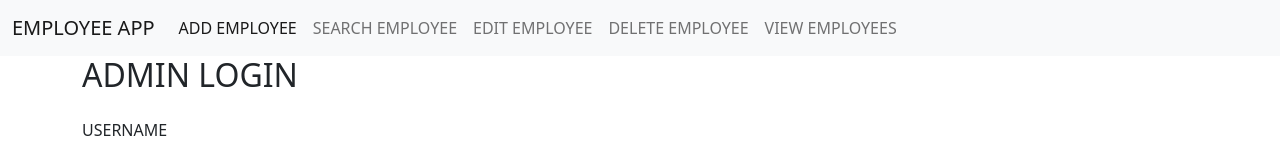
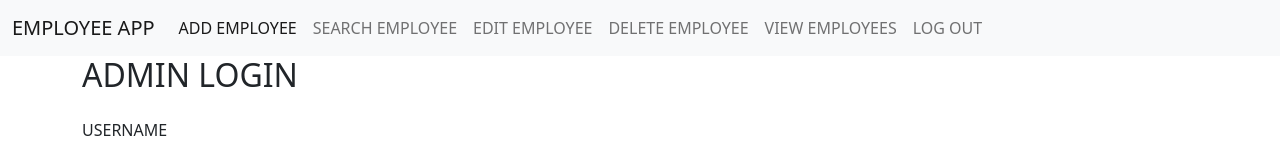
Before and after one commit to sruthy-nr/Employee-Angular-App, an Angular app: page / in a window 1280 px wide. Shown: the top 148 px of the page. Built offline with nearby package versions, Linux system fonts and the light colour scheme.

Commit message:
navigation

```diff
--- a/src/app/navigation/navigation.component.html
+++ b/src/app/navigation/navigation.component.html
@@ -21,6 +21,9 @@
           <li class="nav-item">
             <a class="nav-link" routerLink="/view">VIEW EMPLOYEES</a>
           </li>
+          <li class="nav-item">
+            <a class="nav-link" routerLink="/">LOG OUT</a>
+          </li>
         </ul>
       </div>
     </div>
```
